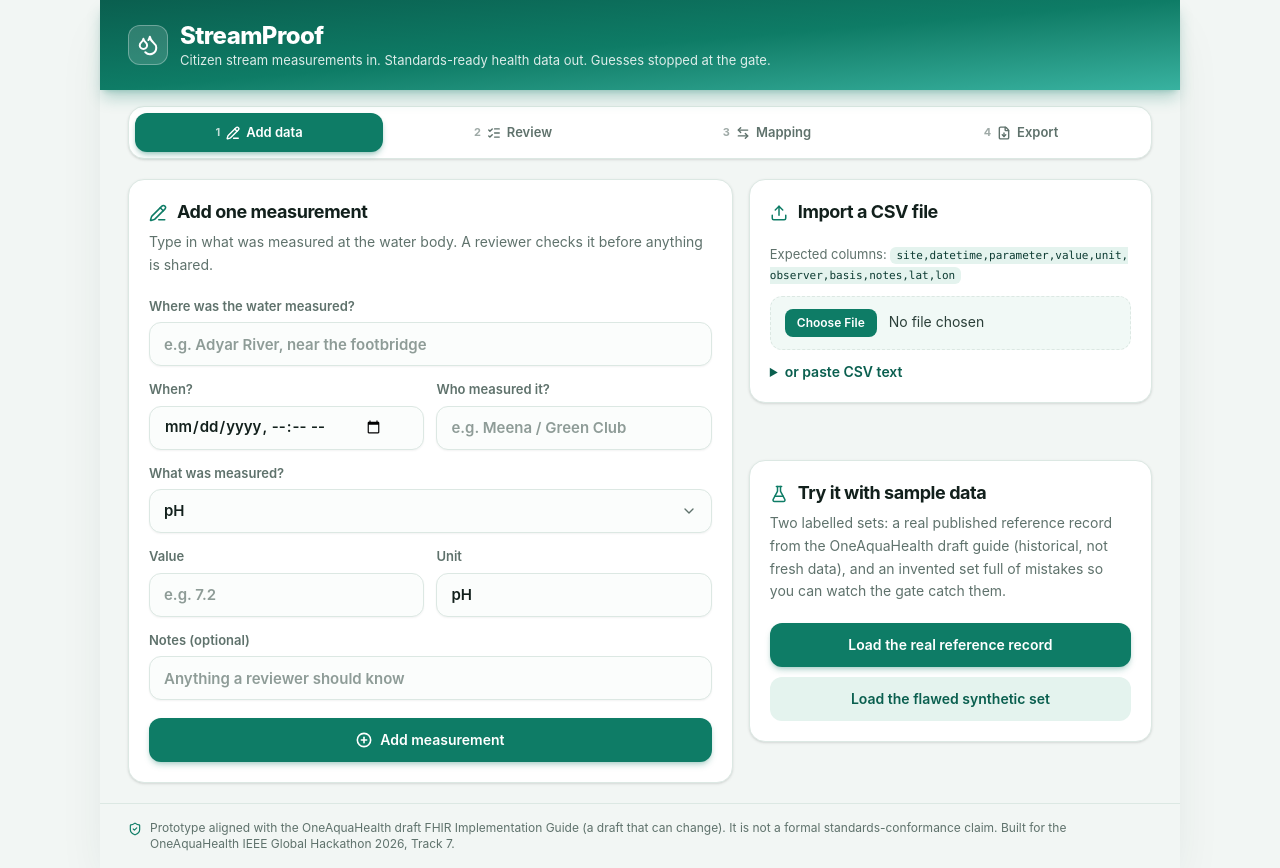
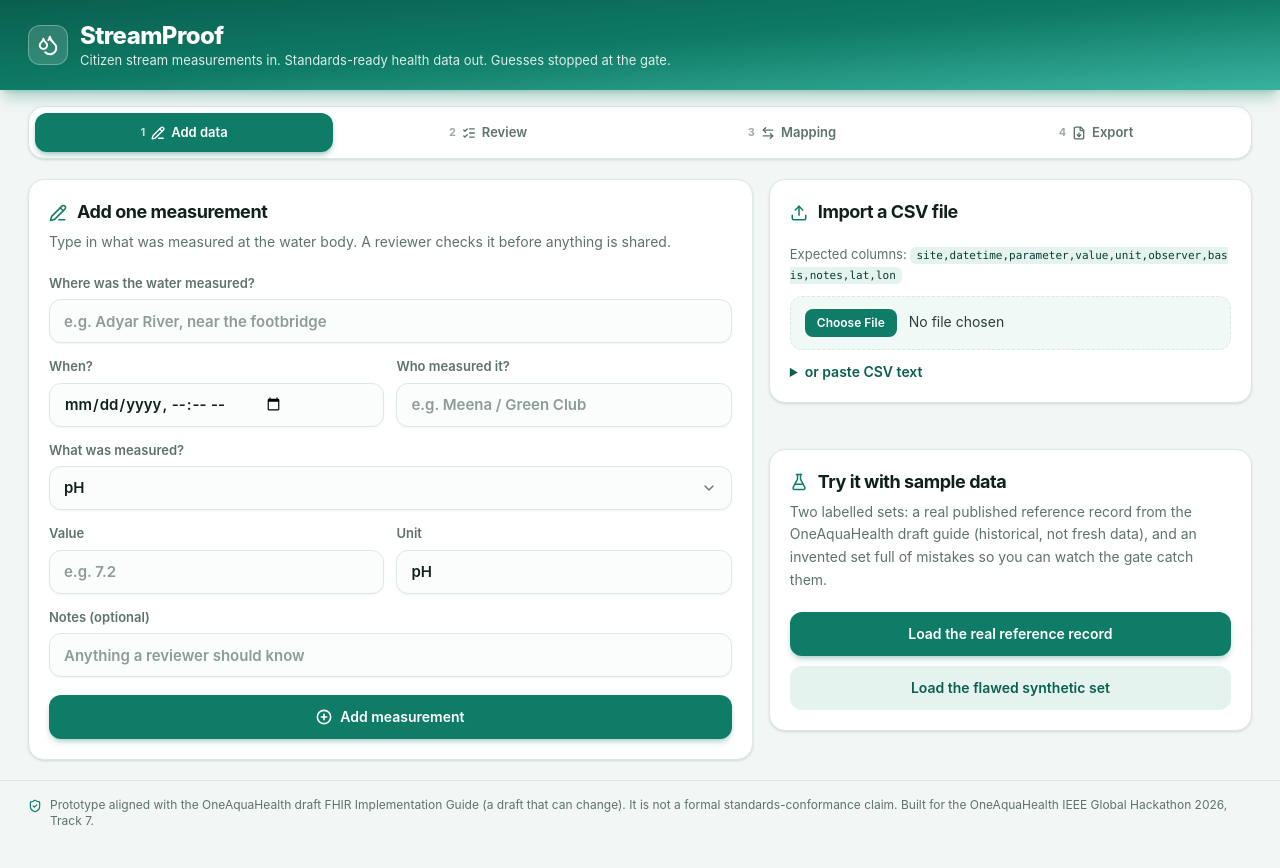
Before and after one commit to Hexraei/StreamProof, a React (Vite) app: page / in a window 1280 px wide. After the commit the page ends 845 px from the top, so only its background shows below. Built offline with nearby package versions, Linux system fonts and the light colour scheme.

Commit message:
Widen desktop layout to 1280px, side-by-side mapping and export panels

```diff
--- a/src/App.tsx
+++ b/src/App.tsx
@@ -77,7 +77,7 @@
   );
 
   return (
-    <div className="mx-auto flex min-h-dvh w-full max-w-[640px] flex-col bg-background shadow-2xl shadow-primary-ink/10 min-[900px]:max-w-[1080px]">
+    <div className="mx-auto flex min-h-dvh w-full max-w-[640px] flex-col bg-background shadow-2xl shadow-primary-ink/10 min-[900px]:max-w-[1024px] min-[1280px]:max-w-[1280px]">
       <header className="sticky top-0 z-20 flex items-center gap-3 bg-gradient-to-br from-primary-deep via-primary to-aqua px-5 py-4 text-white shadow-lg shadow-primary/30 min-[900px]:px-7 min-[900px]:py-5">
         <span className="grid h-10 w-10 shrink-0 place-items-center rounded-xl border border-white/30 bg-white/15">
           <Droplets size={22} strokeWidth={2.2} />
--- a/src/components/BundleView.tsx
+++ b/src/components/BundleView.tsx
@@ -31,7 +31,7 @@
   ];
 
   return (
-    <div className="flex flex-col gap-4">
+    <div className="grid items-start gap-4 min-[1100px]:grid-cols-2">
       <Card>
         <CardHeader>
           <CardTitle><FileDown size={18} className="text-primary" /> Export summary</CardTitle>
--- a/src/components/MappingPreview.tsx
+++ b/src/components/MappingPreview.tsx
@@ -17,7 +17,7 @@
 export function MappingPreview({ records }: { records: ReviewedObservation[] }) {
   const approved = records.filter((r) => r.status === 'approved');
   return (
-    <div className="flex flex-col gap-4">
+    <div className="grid items-start gap-4 min-[1100px]:grid-cols-2">
       <Card>
         <CardHeader>
           <CardTitle><ArrowLeftRight size={18} className="text-primary" /> How a citizen record becomes a standards record</CardTitle>
```
